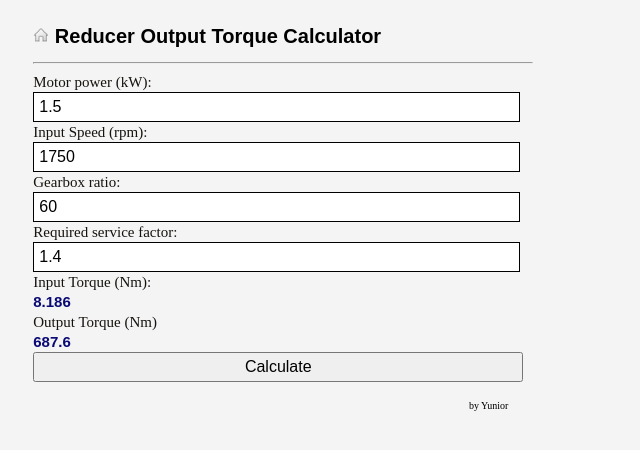
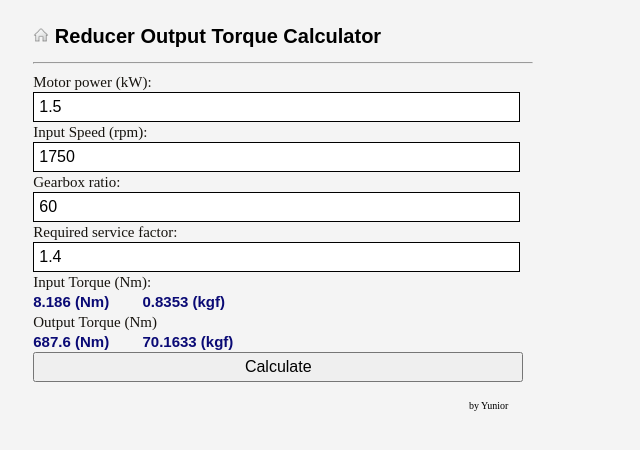
Before and after one commit to zyfgxx/MechCal, a plain HTML site: page html/GBoutTorCal.html in a window 1280 px wide. Shown: the whole page, without its empty margins (0-640 px from the left). Drawn offline with Linux system fonts and the light colour scheme.

Commit message:
Update GBoutTorCal.html

```diff
--- a/html/GBoutTorCal.html
+++ b/html/GBoutTorCal.html
@@ -57,6 +57,7 @@
     function mycal() {
 
     var p,n,i,SF,T1,T2;
+    var T12,T22
 
     p = Number(document.getElementById("power").value);
     n = Number(document.getElementById("n").value);
@@ -65,14 +66,20 @@
 
     T1=p*9550/n;
     T2=T1*i*SF;
+    T12=T1/9.8;
+    T22=T2/9.8;
+
 
     var RoundNum =1000;
     T1=Math.round(T1*RoundNum)/RoundNum;
     T2=Math.round(T2*RoundNum)/RoundNum;
 
-    document.getElementById("re1").innerHTML = T1;
-    document.getElementById("re2").innerHTML = T2;
+    var RoundNum =10000;
+    T12=Math.round(T12*RoundNum)/RoundNum;
+    T22=Math.round(T22*RoundNum)/RoundNum;
 
+    document.getElementById("re1").innerHTML = T1 + " (Nm)&nbsp;&nbsp;&nbsp;&nbsp;&nbsp;&nbsp;&nbsp;\t" + T12 + " (kgf)";
+    document.getElementById("re2").innerHTML = T2 + " (Nm)&nbsp;&nbsp;&nbsp;&nbsp;&nbsp;&nbsp;&nbsp;\t" + T22 + " (kgf)";
     }
 
 </script>
```
